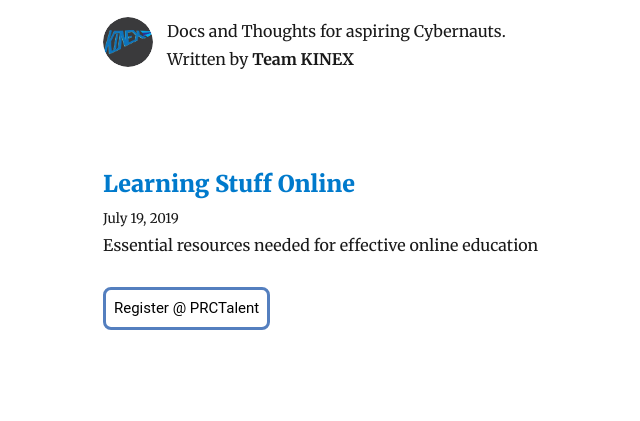
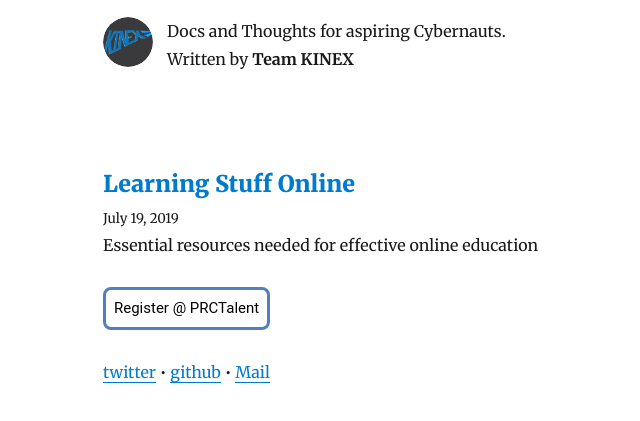
Before and after one commit to devgeetech/dartigo, a Gatsby site: page / in a window 1280 px wide. Shown: the part 137-558 px from the top of the page, without its empty margins (222-862 px from the left). Built offline with nearby package versions, Linux system fonts and the light colour scheme; Gatsby itself is replaced by a stand-in of ours; some packages are replaced by stand-ins of ours.

Commit message:
social links hardcode

```diff
--- a/src/components/layout.js
+++ b/src/components/layout.js
@@ -67,6 +67,22 @@ class Layout extends React.Component {
 
         <footer>
           <a href="https://www.bit.ly/prctalent" className={classes.myButton}>Register @ PRCTalent</a>
+          <br/>
+          <br/>
+          <a
+            href="https://mobile.twitter.com/joelgroy"
+            target="_blank"
+            rel="noopener noreferrer">twitter</a>{' '}
+          &bull;{' '}
+          <a
+            href="https://github.com/teamkinex"
+            target="_blank"
+            rel="noopener noreferrer">github</a>{' '}
+          &bull;{' '}
+          <a
+            href="mailto:joel.prc17cs006@student.providence.edu.in"
+            target="_blank"
+            rel="noopener noreferrer">Mail</a>
         </footer>
       </div>
     )
```
